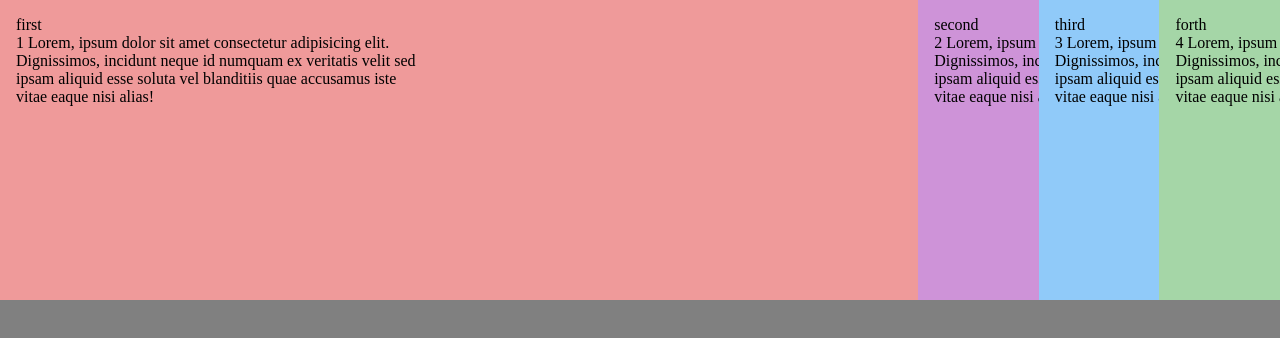
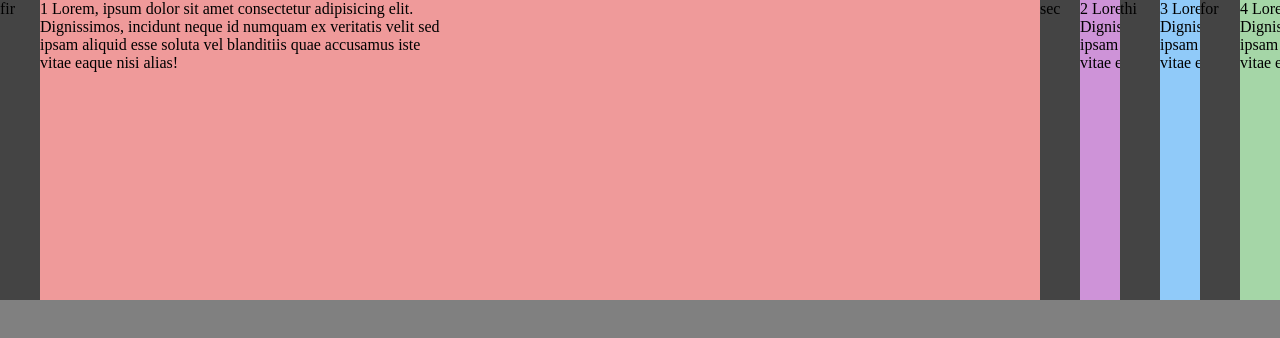
Before and after one commit to harrypunk/CSS-accordion-flex-example, a website: page app/index.html in a window 1280 px wide. Drawn offline with Linux system fonts and the light colour scheme.

Commit message:
flex start, fixed width titles and content

```diff
--- a/app/index.html
+++ b/app/index.html
@@ -13,7 +13,7 @@
     <div class="accordion">
         <div class="item">
             <div class="title">
-                first
+                fir
             </div>
             <div class="content">
                 1 Lorem, ipsum dolor sit amet consectetur adipisicing elit. Dignissimos, incidunt neque id numquam ex veritatis velit sed ipsam aliquid esse soluta vel blanditiis quae accusamus iste vitae eaque nisi alias!
@@ -21,7 +21,7 @@
         </div>
         <div class="item">
             <div class="title">
-                second
+                sec
             </div>
             <div class="content">
                 2 Lorem, ipsum dolor sit amet consectetur adipisicing elit. Dignissimos, incidunt neque id numquam ex veritatis velit sed ipsam aliquid esse soluta vel blanditiis quae accusamus iste vitae eaque nisi alias!
@@ -29,7 +29,7 @@
         </div>
         <div class="item">
             <div class="title">
-                third
+                thi
             </div>
             <div class="content">
                 3 Lorem, ipsum dolor sit amet consectetur adipisicing elit. Dignissimos, incidunt neque id numquam ex veritatis velit sed ipsam aliquid esse soluta vel blanditiis quae accusamus iste vitae eaque nisi alias!
@@ -37,7 +37,7 @@
         </div>
         <div class="item">
             <div class="title">
-                forth
+                for
             </div>
             <div class="content">
                 4 Lorem, ipsum dolor sit amet consectetur adipisicing elit. Dignissimos, incidunt neque id numquam ex veritatis velit sed ipsam aliquid esse soluta vel blanditiis quae accusamus iste vitae eaque nisi alias!
--- a/app/style.css
+++ b/app/style.css
@@ -11,21 +11,27 @@ body {
     display: flex;
     height: 300px;
     flex-flow: row nowrap;
+    justify-content: flex-start;
 }
 
 .accordion .item {
-    padding: 16px;
     overflow: hidden;
-    flex: 1 10;
-    transition: flex .3s ease-in-out
+    flex: 0 0 80px;
+    transition: flex .3s ease-in-out;
+    display: flex;
 }
 
 .item:hover {
     flex: 10;
 }
 
+.item .title {
+    background: #444444;
+    flex: 0 0 40px;
+}
+
 .content {
-    width: 400px;
+    flex: 0 0 400px;
 }
 
 .item:nth-child(1){
```
